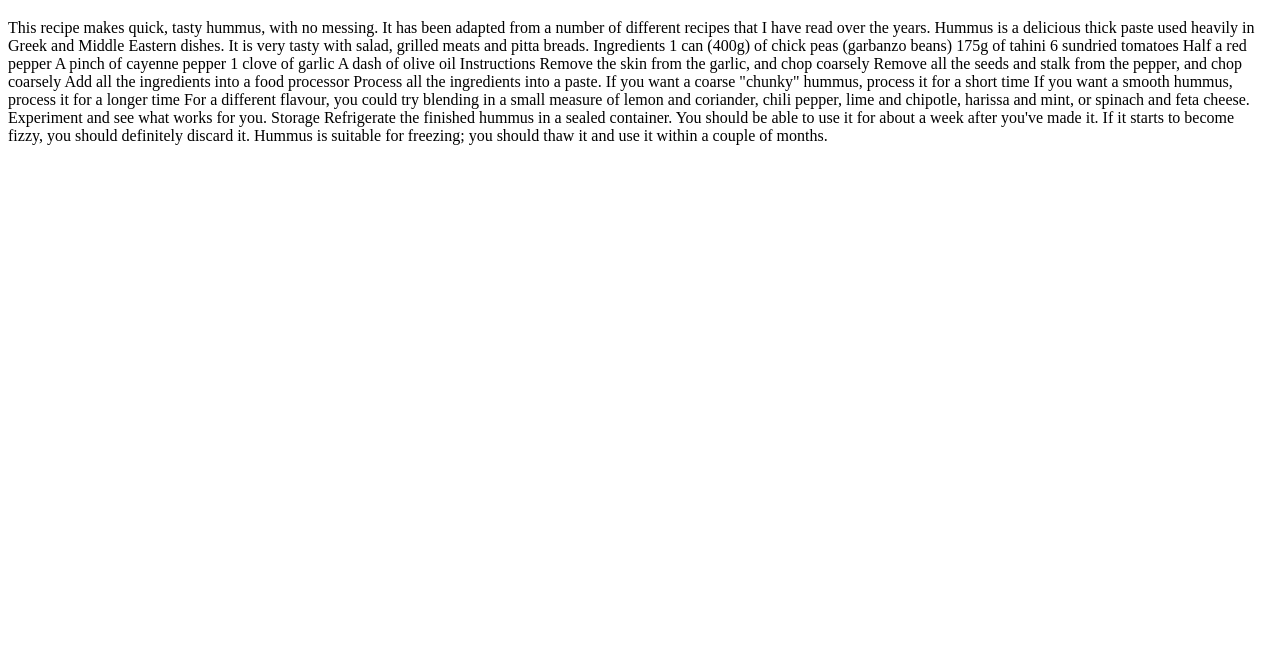
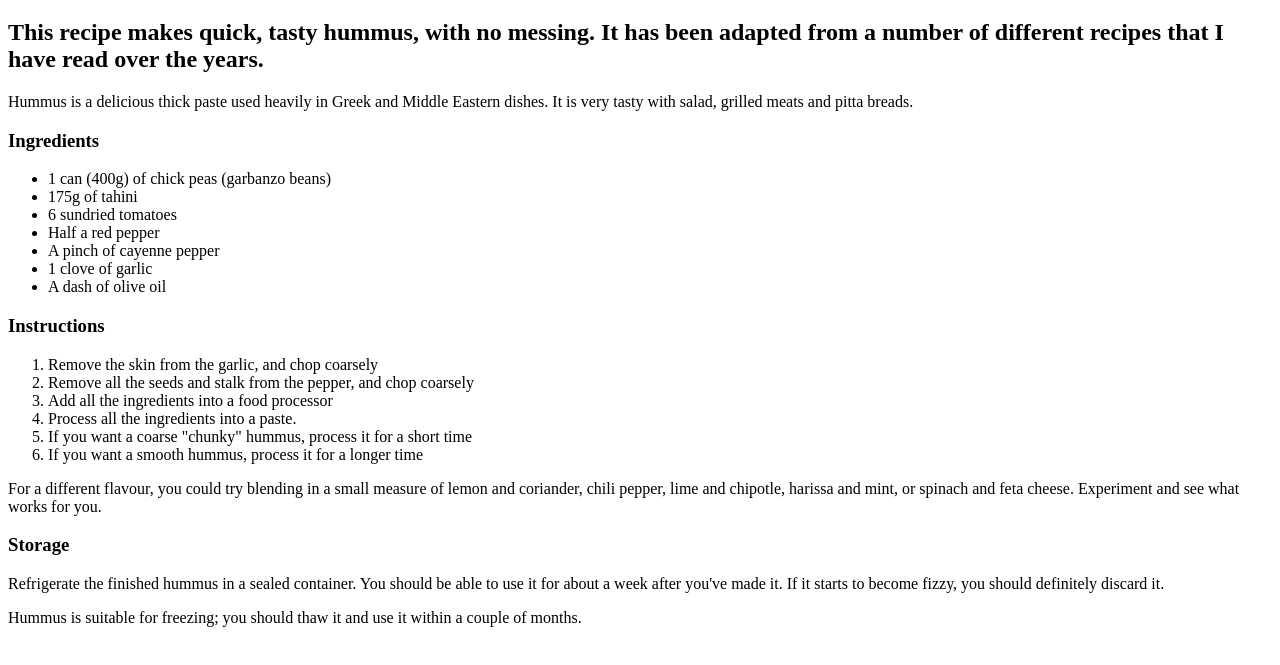
Before and after one commit to Zurina/recipe-page, a plain HTML site: page index.html in a window 1280 px wide. Shown: the part 61-726 px from the top of the page. Drawn offline with Linux system fonts and the light colour scheme.

Commit message:
feat: bringing structure to unstructure

```diff
--- a/index.html
+++ b/index.html
@@ -1,43 +1,50 @@
 <!DOCTYPE html>
 <html>
 	<head>
-    <meta charset="utf-8">
+		<meta charset="utf-8" />
 		<title>Quick hummus recipe</title>
 	</head>
 	<body>
 		<h1>Quick hummus recipe</h1>
 
-    This recipe makes quick, tasty hummus, with no messing. It has been adapted from a number of different recipes that I have read over the years.
+		<h2>
+			This recipe makes quick, tasty hummus, with no messing. It has been
+			adapted from a number of different recipes that I have read over the
+			years.
+		</h2>
 
-    Hummus is a delicious thick paste used heavily in Greek and Middle Eastern dishes. It is very tasty with salad, grilled meats and pitta breads.
+		<p>
+			Hummus is a delicious thick paste used heavily in Greek and Middle Eastern
+			dishes. It is very tasty with salad, grilled meats and pitta breads.
+		</p>
 
-    Ingredients
+		<h3>Ingredients</h3>
+		<ul>
+			<li>1 can (400g) of chick peas (garbanzo beans)</li>
+			<li>175g of tahini</li>
+			<li>6 sundried tomatoes</li>
+			<li>Half a red pepper</li>
+			<li>A pinch of cayenne pepper</li>
+			<li>1 clove of garlic</li>
+			<li>A dash of olive oil</li>
+		</ul>
 
-    1 can (400g) of chick peas (garbanzo beans)
-    175g of tahini
-    6 sundried tomatoes
-    Half a red pepper
-    A pinch of cayenne pepper
-    1 clove of garlic
-    A dash of olive oil
+		<h3>Instructions</h3>
+		<ol>
+			<li>Remove the skin from the garlic, and chop coarsely</li>
+			<li>Remove all the seeds and stalk from the pepper, and chop coarsely</li>
+			<li>Add all the ingredients into a food processor</li>
+			<li>Process all the ingredients into a paste.</li>
+			<li>If you want a coarse "chunky" hummus, process it for a short time</li>
+			<li>If you want a smooth hummus, process it for a longer time</li>
+		</ol>
 
-    Instructions
+        <p>For a different flavour, you could try blending in a small measure of lemon and coriander, chili pepper, lime and chipotle, harissa and mint, or spinach and feta cheese. Experiment and see what works for you.</p>
 
-    Remove the skin from the garlic, and chop coarsely
-    Remove all the seeds and stalk from the pepper, and chop coarsely
-    Add all the ingredients into a food processor
-    Process all the ingredients into a paste.
-    If you want a coarse "chunky" hummus, process it for a short time
-    If you want a smooth hummus, process it for a longer time
+        <h3>Storage</h3>
 
-    For a different flavour, you could try blending in a small measure of lemon and coriander, chili pepper, lime and chipotle, harissa and mint, or spinach and feta cheese. Experiment and see what works for you.
+        <p>Refrigerate the finished hummus in a sealed container. You should be able to use it for about a week after you've made it. If it starts to become fizzy, you should definitely discard it.</p>
 
-    Storage
-
-    Refrigerate the finished hummus in a sealed container. You should be able to use it for about a week after you've made it. If it starts to become fizzy, you should definitely discard it.
-
-    Hummus is suitable for freezing; you should thaw it and use it within a couple of months.
-
-
+        <p>Hummus is suitable for freezing; you should thaw it and use it within a couple of months.</p>
 	</body>
 </html>
```
Lines whose indentation alone changed are shown as unchanged.
